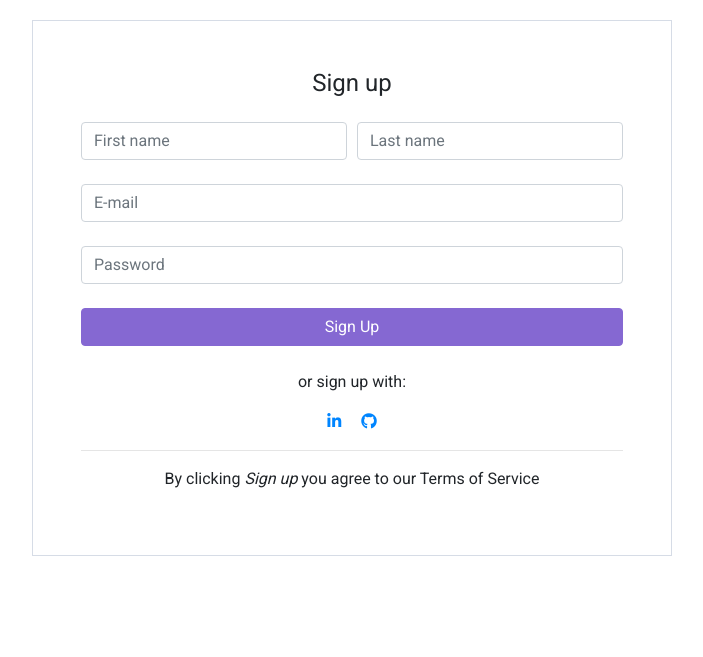
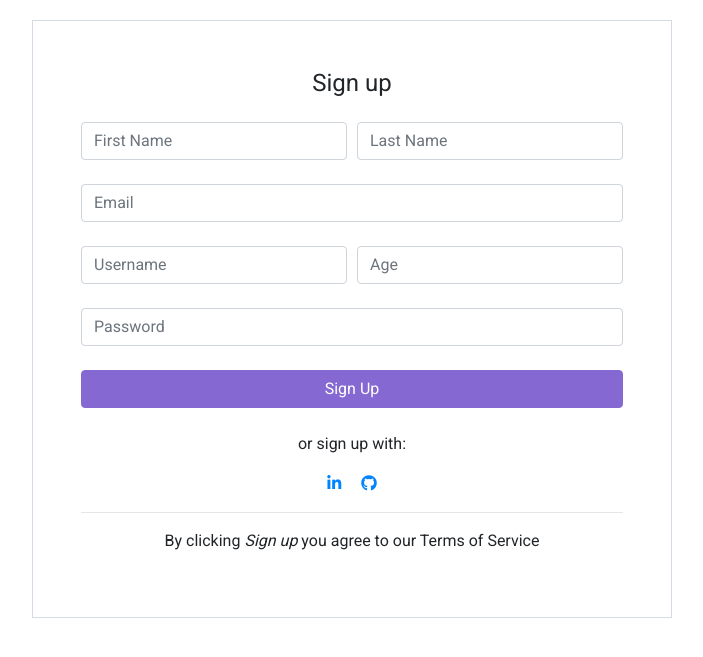
Before and after one commit to hanif-ali/lightbulbs, a Django app: page /register in a window 1280 px wide. Shown: the part 56-713 px from the top of the page, without its empty margins (288-991 px from the left). Run offline with Django 3.2, Linux system fonts and the light colour scheme; some libraries are stand-ins or nearby versions.

Commit message:
Added registration and changed picture on profile

```diff
--- a/lightbulbs/templates/LB/edit_profile.html
+++ b/lightbulbs/templates/LB/edit_profile.html
@@ -2,13 +2,14 @@
 {% block content %}
 {% load widget_tweaks %}
 {% load data_tweaks %}
+{% load static %}
 <div class="container emp-profile">
             <form method="post">
             {% csrf_token %}
                 <div class="row">
                     <div class="col-md-4">
                         <div class="profile-img">
-                            <img src="https://encrypted-tbn0.gstatic.com/images?q=tbn:ANd9GcS52y5aInsxSm31CvHOFHWujqUx_wWTS9iM6s7BAm21oEN_RiGoog" alt=""/>
+                            <img src="{% static 'images/profile.jpg' %}" alt=""/>
                         </div>
                     </div>
                     <div class="col-md-6">
--- a/lightbulbs/templates/LB/partials/profile_base.html
+++ b/lightbulbs/templates/LB/partials/profile_base.html
@@ -23,6 +23,7 @@
 
   <body>
     {% include 'LB/partials/user_navigation.html' %}
+    {% include 'LB/partials/django_messages.html' %}
 
 
     {% block content %}{% endblock %}
--- a/lightbulbs/templates/LB/profile.html
+++ b/lightbulbs/templates/LB/profile.html
@@ -1,5 +1,6 @@
 {% extends 'LB/partials/profile_base.html' %}
 {% load data_tweaks %}
+{% load static %}
 
 
 {% block content %}
@@ -8,7 +9,7 @@
                 <div class="row">
                     <div class="col-md-4">
                         <div class="profile-img">
-                            <img src="https://encrypted-tbn0.gstatic.com/images?q=tbn:ANd9GcS52y5aInsxSm31CvHOFHWujqUx_wWTS9iM6s7BAm21oEN_RiGoog" alt=""/>
+                            <img src="{% static 'images/profile.jpg' %}" alt=""/>
                         </div>
                     </div>
                     <div class="col-md-6">
--- a/lightbulbs/templates/LB/registration.html
+++ b/lightbulbs/templates/LB/registration.html
@@ -1,4 +1,5 @@
 {% extends 'LB/partials/home_base.html' %}
+{% load widget_tweaks %}
 {% block content%}
 
 <div class="modal fade" id="OAuthModal" tabindex="-1" role="dialog" aria-labelledby="createModal" aria-hidden="true">
@@ -19,26 +20,39 @@
 
 
   <div class="login-form-wrapper">
-      <form class="text-center border border-light p-5" action="#!">
+  {{form.errors}}
+      <form class="text-center border border-light p-5" action="{% url 'register'%}" method="post">
+          {% csrf_token %}
 
           <p class="h4 mb-4">Sign up</p>
 
           <div class="form-row mb-4">
               <div class="col">
                   <!-- First name -->
-                  <input type="text" id="defaultRegisterFormFirstName" class="form-control" placeholder="First name">
+                  {% render_field form.first_name class="form-control" placeholder="First Name" %}
               </div>
               <div class="col">
                   <!-- Last name -->
-                  <input type="text" id="defaultRegisterFormLastName" class="form-control" placeholder="Last name">
+                  {% render_field form.last_name class="form-control" placeholder="Last Name" %}
               </div>
           </div>
 
           <!-- E-mail -->
-          <input type="email" id="defaultRegisterFormEmail" class="form-control mb-4" placeholder="E-mail">
+          {% render_field form.email class="form-control mb-4" placeholder="Email" %}
+
+          <div class="form-row mb-4">
+              <div class="col">
+                  <!-- Last name -->
+                  {% render_field form.username class="form-control" placeholder="Username" %}
+              </div>
+              <div class="col">
+                  <!-- First name -->
+                  {% render_field form.age class="form-control" placeholder="Age" %}
+              </div>
+          </div>
 
           <!-- Password -->
-          <input type="password" id="defaultRegisterFormPassword" class="form-control" placeholder="Password" aria-describedby="defaultRegisterFormPasswordHelpBlock">
+          {% render_field form.password class="form-control" placeholder="Password" %}
 
 
           <!-- Sign up button -->
```
Also changed, not shown: lightbulbs/LB/static/images/profile.jpg (added).
